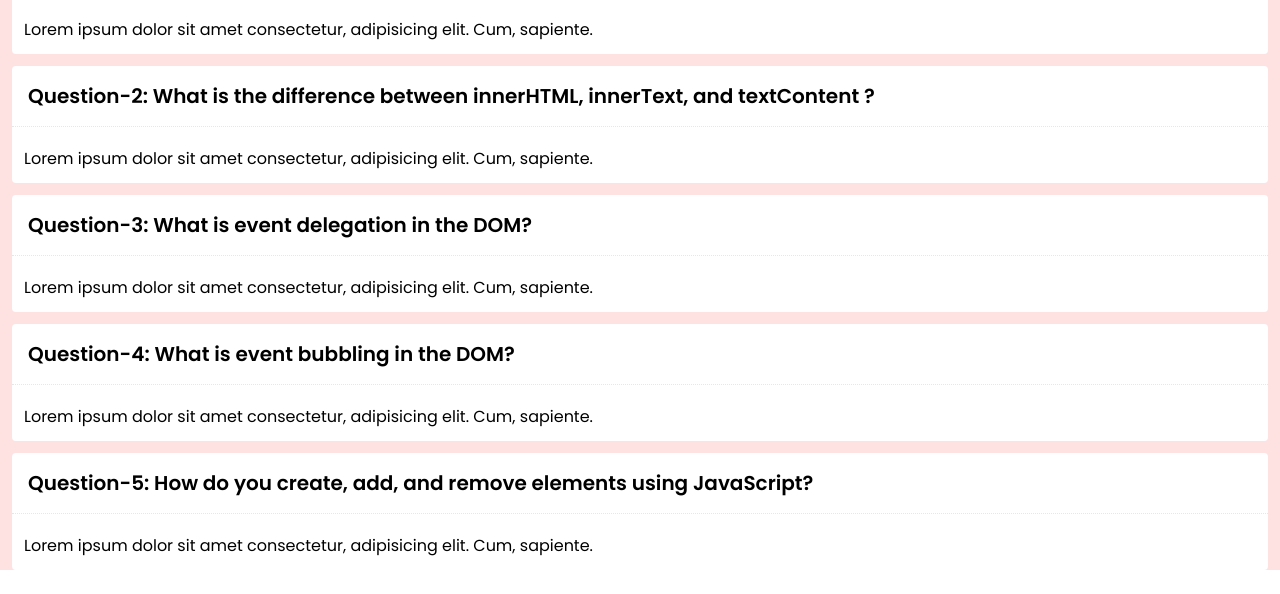
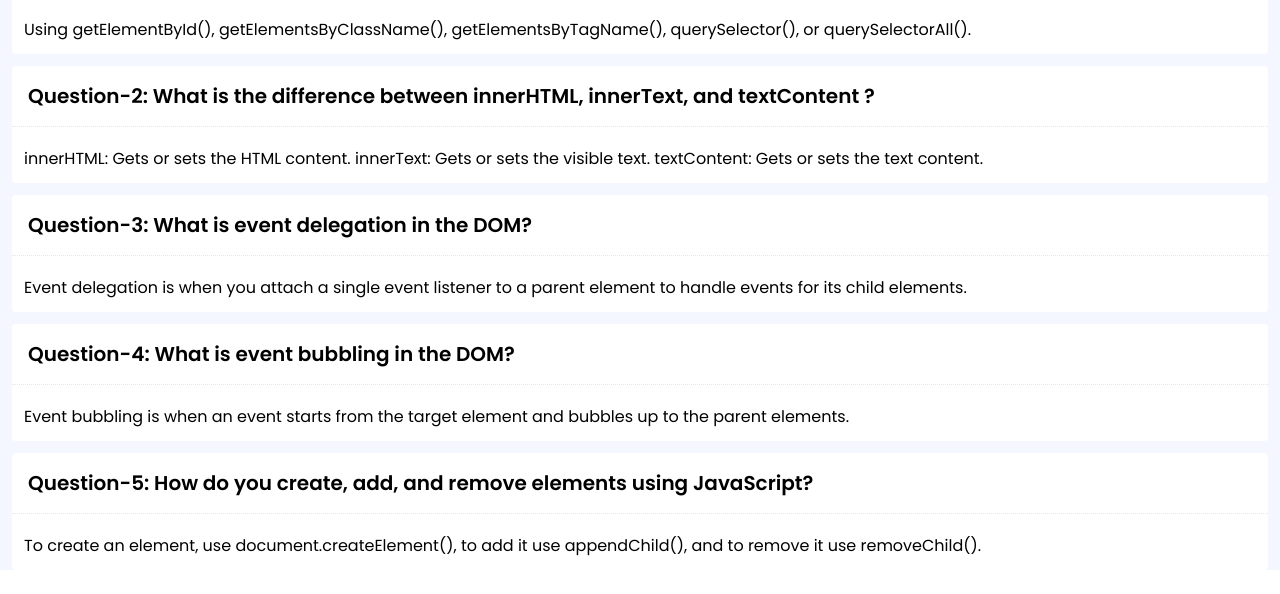
Before and after one commit to Zisan-000/Assignment-5, a plain HTML site: page blog.html in a window 1280 px wide. Shown: the part 251-845 px from the top of the page. Drawn offline with nearby package versions, Linux system fonts and the light colour scheme.

Commit message:
all done

```diff
--- a/blog.html
+++ b/blog.html
@@ -20,7 +20,7 @@
     <title>Blog</title>
 </head>
 
-<body class="poppins text-black bg-red-100">
+<body id="body" class="poppins text-black bg-[#F4F7FF]">
     <header class="max-w-[1400px] mx-auto">
         <nav class="bg-white mt-6 rounded-2xl">
             <div class="navbar bg-white rounded-md">
@@ -39,27 +39,27 @@
         <div class="m-3 rounded bg-white">
             <h2 class="p-4 text-xl font-semibold">Question-1: What are the different ways to select an element in the DOM?</h2>
             <hr class="p-1 border-dotted">
-            <p class="p-3">Lorem ipsum dolor sit amet consectetur, adipisicing elit. Cum, sapiente.</p>
+            <p class="p-3">Using getElementById(), getElementsByClassName(), getElementsByTagName(), querySelector(), or querySelectorAll().</p>
         </div>
         <div class="m-3 rounded bg-white">
             <h2 class="p-4 text-xl font-semibold">Question-2: What is the difference between innerHTML, innerText, and textContent ?</h2>
             <hr class="p-1 border-dotted">
-            <p class="p-3">Lorem ipsum dolor sit amet consectetur, adipisicing elit. Cum, sapiente.</p>
+            <p class="p-3">innerHTML: Gets or sets the HTML content. innerText: Gets or sets the visible text. textContent: Gets or sets the text content.</p>
         </div>
         <div class="m-3 rounded bg-white">
             <h2 class="p-4 text-xl font-semibold">Question-3: What is event delegation in the DOM?</h2>
             <hr class="p-1 border-dotted">
-            <p class="p-3">Lorem ipsum dolor sit amet consectetur, adipisicing elit. Cum, sapiente.</p>
+            <p class="p-3">Event delegation is when you attach a single event listener to a parent element to handle events for its child elements.</p>
         </div>
         <div class="m-3 rounded bg-white">
             <h2 class="p-4 text-xl font-semibold">Question-4: What is event bubbling in the DOM?</h2>
             <hr class="p-1 border-dotted">
-            <p class="p-3">Lorem ipsum dolor sit amet consectetur, adipisicing elit. Cum, sapiente.</p>
+            <p class="p-3">Event bubbling is when an event starts from the target element and bubbles up to the parent elements.</p>
         </div>
         <div class="m-3 rounded bg-white">
             <h2 class="p-4 text-xl font-semibold">Question-5: How do you create, add, and remove elements using JavaScript?</h2>
             <hr class="p-1 border-dotted">
-            <p class="p-3">Lorem ipsum dolor sit amet consectetur, adipisicing elit. Cum, sapiente.</p>
+            <p class="p-3">To create an element, use document.createElement(), to add it use appendChild(), and to remove it use removeChild().</p>
         </div>
     </main>
     <script src="./styles/blog.js"></script>
```
Also changed, not shown: index.html (+1 -1 lines).
